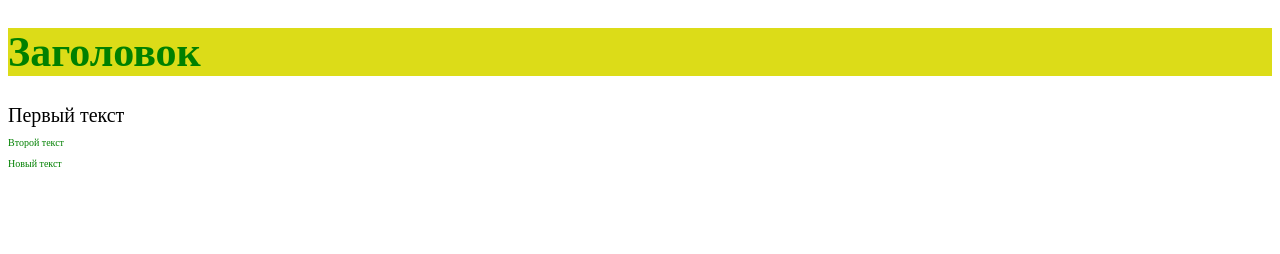
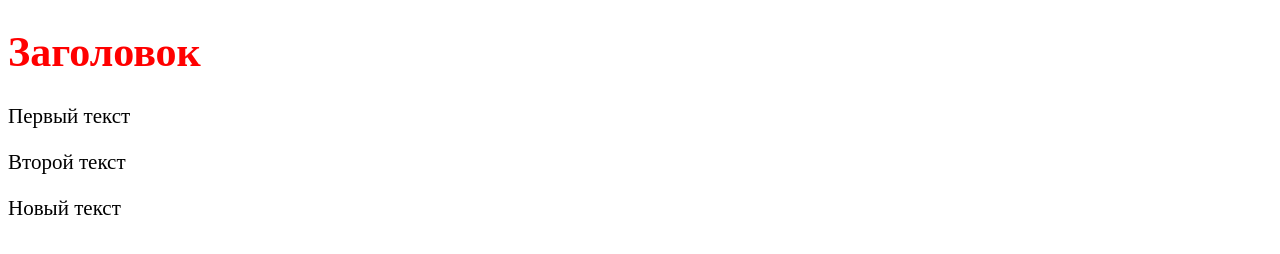
Before and after one commit to EvaOsip/gitproject, a plain HTML site: page index.html in a window 1280 px wide. Drawn offline with Linux system fonts and the light colour scheme.

Commit message:
h1 style color red

```diff
--- a/index.html
+++ b/index.html
@@ -6,7 +6,7 @@
     <link rel="stylesheet" href="src/styles.css">
 </head>
 <body>
-<h1 style="color: green; background: #dcdc18">Заголовок</h1>
+<h1>Заголовок</h1>
 
 <div>
     Первый текст
--- a/src/styles.css
+++ b/src/styles.css
@@ -2,18 +2,6 @@ html {
  font-size: 21px;
 }
 
-
 h1 {
-    COLOR: red;
-    background: #dcdc18;
+color: red;
 }
-
-div {
-    font-size: 20px;
-    width: 300px;
-}
-
-p {
-    font-size: 10px;
-COLOR: green
-}
```
